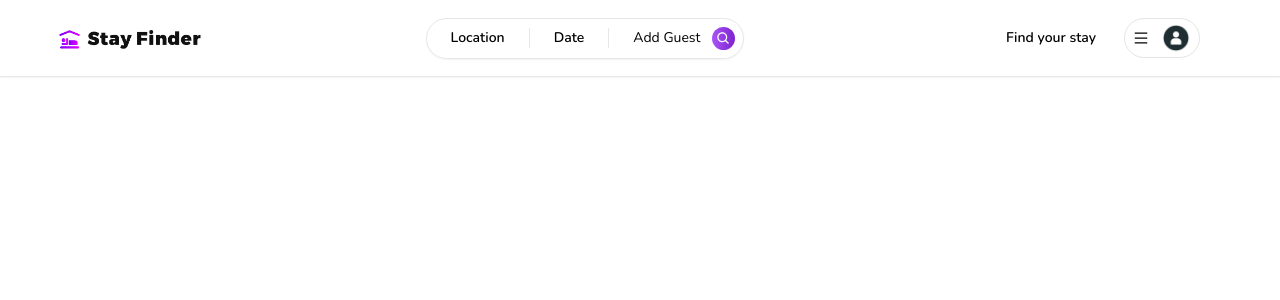
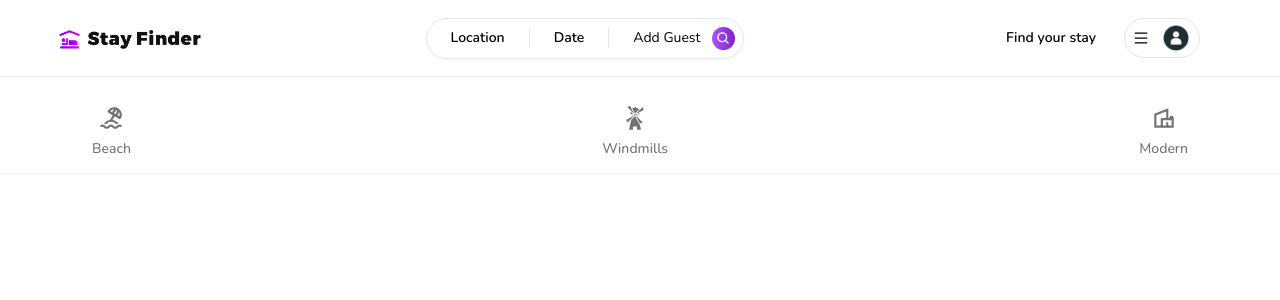
Before and after one commit to RajeevDash007/stayfinder, a Next.js app: page / in a window 1280 px wide. Shown: the top 300 px of the page. Built offline with nearby package versions, Linux system fonts and the light colour scheme; no server answers.

Commit message:
added category box while routing the url

```diff
--- /dev/null
+++ b/app/components/CategoryBox.tsx
@@ -0,0 +1,69 @@
+'use client';
+import { useRouter, useSearchParams } from 'next/navigation';
+import React, { useCallback } from 'react'
+import { IconType } from 'react-icons';
+import qs from 'query-string'
+
+interface CategoryBoxProps{
+    icon: IconType;
+    label: string;
+    selected ?: boolean;
+}
+
+const CategoryBox:React.FC<CategoryBoxProps> = ({
+    icon : Icon,
+    label,
+    selected
+}) => {
+    const router = useRouter();
+    const params = useSearchParams();
+
+    const handleClick = useCallback(()=>{
+        let currentQuery = {};
+
+        if(params){
+            currentQuery = qs.parse(params.toString());
+        }
+
+        const updatedQuery: any = {
+            ...currentQuery,
+            category: label
+        }
+
+        if(params?.get('category') == label){
+            delete updatedQuery.category;
+        }
+
+        const url = qs.stringifyUrl({
+            url: '/',
+            query: updatedQuery
+        },{skipNull: true});
+
+        router.push(url);
+    },[]);
+  return (
+    <div
+        onClick={handleClick}
+        className={`
+            flex
+            flex-col
+            items-center
+            justify-center
+            gap-2
+            p-3
+            border-b-2
+            hover:text-neutral-800
+            transition
+            cursor-pointer
+            ${selected ? 'border-b-beutral-800' : 'border-transparent'}
+            ${selected ? 'text-neutral-800' : 'text-neutral-500'}
+    `}>
+        <Icon size={26} />
+        <div className='font-medium text-sm'>
+            {label}
+        </div>
+    </div>
+  )
+}
+
+export default CategoryBox
--- /dev/null
+++ b/app/components/Navbar/Categories.tsx
@@ -0,0 +1,50 @@
+import React from 'react'
+import Container from '../Container'
+import {TbBeach} from 'react-icons/tb'
+import {GiWindmill} from 'react-icons/gi'
+import {MdOutlineVilla} from 'react-icons/md'
+import CategoryBox from '../CategoryBox'
+
+export const categories = [
+    {
+        label: 'Beach',
+        icon: TbBeach,
+        description: 'This property is close to beach'
+    },
+    {
+        label: 'Windmills',
+        icon: GiWindmill,
+        description: 'This property has windmills'
+    },
+    {
+        label: 'Modern',
+        icon: MdOutlineVilla,
+        description: 'This property is modern'
+    }
+]
+
+const Categories = () => {
+  return (
+    <Container>
+        <div className='
+            pt-4
+            flex
+            flex-row
+            items-center
+            justify-between
+            overflow-x-auto
+        '>
+            {categories.map((item) => (
+                <CategoryBox
+                    key={item.label}
+                    label={item.label}
+                    description={item.description}
+                    icon={item.icon}
+                />
+            ))}
+        </div>
+    </Container>
+  )
+}
+
+export default Categories
--- a/app/components/Navbar/Navbar.tsx
+++ b/app/components/Navbar/Navbar.tsx
@@ -5,6 +5,7 @@ import React from 'react'
 import Search from './Search'
 import UserMenu from './UserMenu'
 import { SafeUser } from '@/app/types';
+import Categories from './Categories';
 
 interface NavbarProps{
     currentUser?: SafeUser | null;
@@ -37,8 +38,8 @@ const Navbar:React.FC<NavbarProps> = ({
                 <UserMenu currentUser={currentUser}/>
             </div>
         </Container>
-
      </div>
+     <Categories />
     </div>
   )
 }
--- a/package.json
+++ b/package.json
@@ -23,6 +23,7 @@
     "next": "13.4.4",
     "next-auth": "^4.22.1",
     "postcss": "8.4.24",
+    "query-string": "^8.1.0",
     "react": "18.2.0",
     "react-dom": "18.2.0",
     "react-hook-form": "^7.44.3",
```
Also changed, not shown: 1 other file (tests, documents, lock files or other folders).
